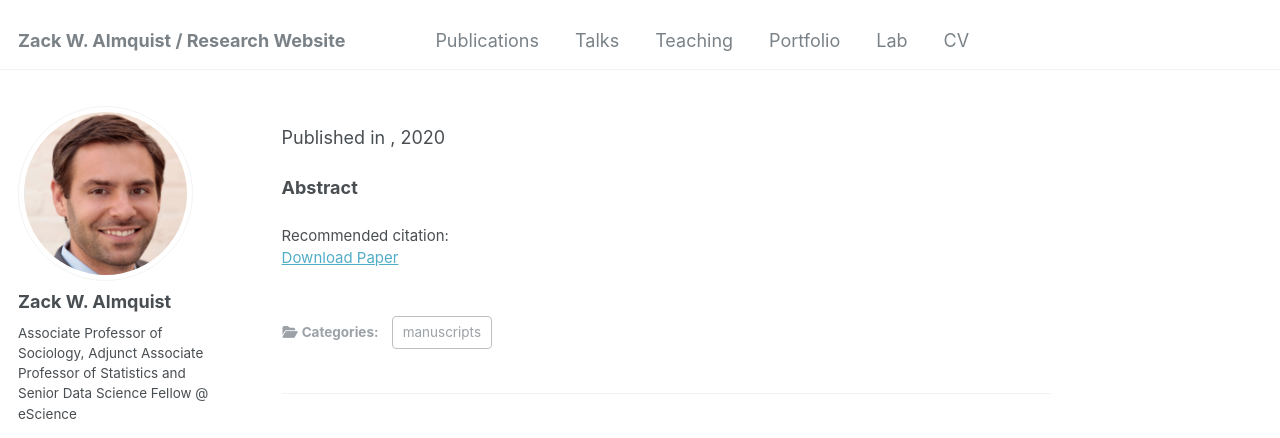
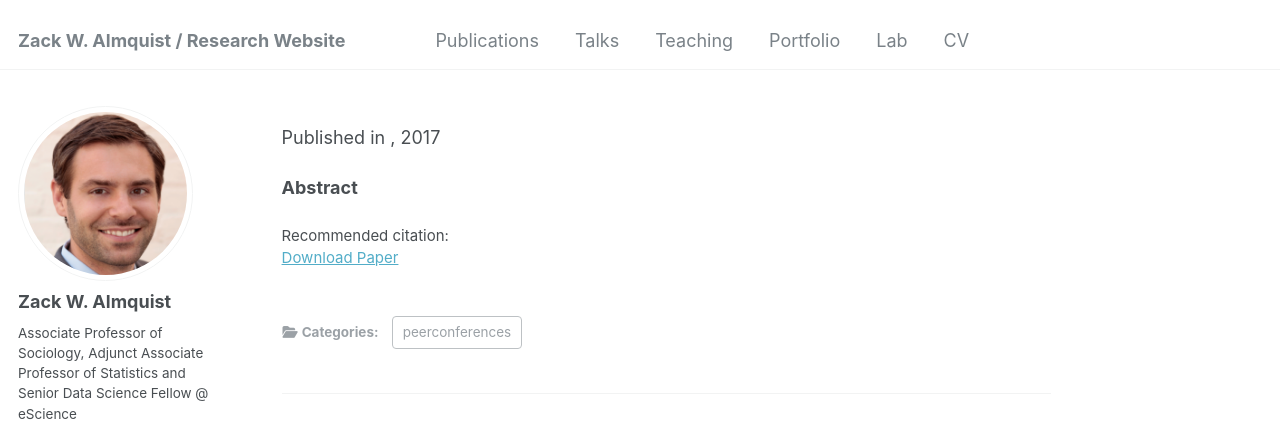
Before and after one commit to zalmquist/zalmquist.github.io, a Jekyll site: the page built from _publications/2017-01-01-ic.md, in a window 1280 px wide and 1011 px high. Shown: the top 438 px of the window. Built offline with Jekyll 4.4.1, drawn with Linux system fonts in a browser that asks for light colours; some web fonts are replaced.

Commit message:
Update 2017-01-01-ic.md

```diff
--- a/_publications/2017-01-01-ic.md
+++ b/_publications/2017-01-01-ic.md
@@ -1,10 +1,10 @@
 ---
 title: ""
 collection: publications
-category: manuscripts
-permalink: /publication/2020-06-02-rp
+category: peerconferences
+permalink: /publication/2017-01-01-ic
 excerpt: ''
-date: 2020-06-02
+date: 2017-01-01
 venue: ''
 paperurl: ''
 citation: ''
```
